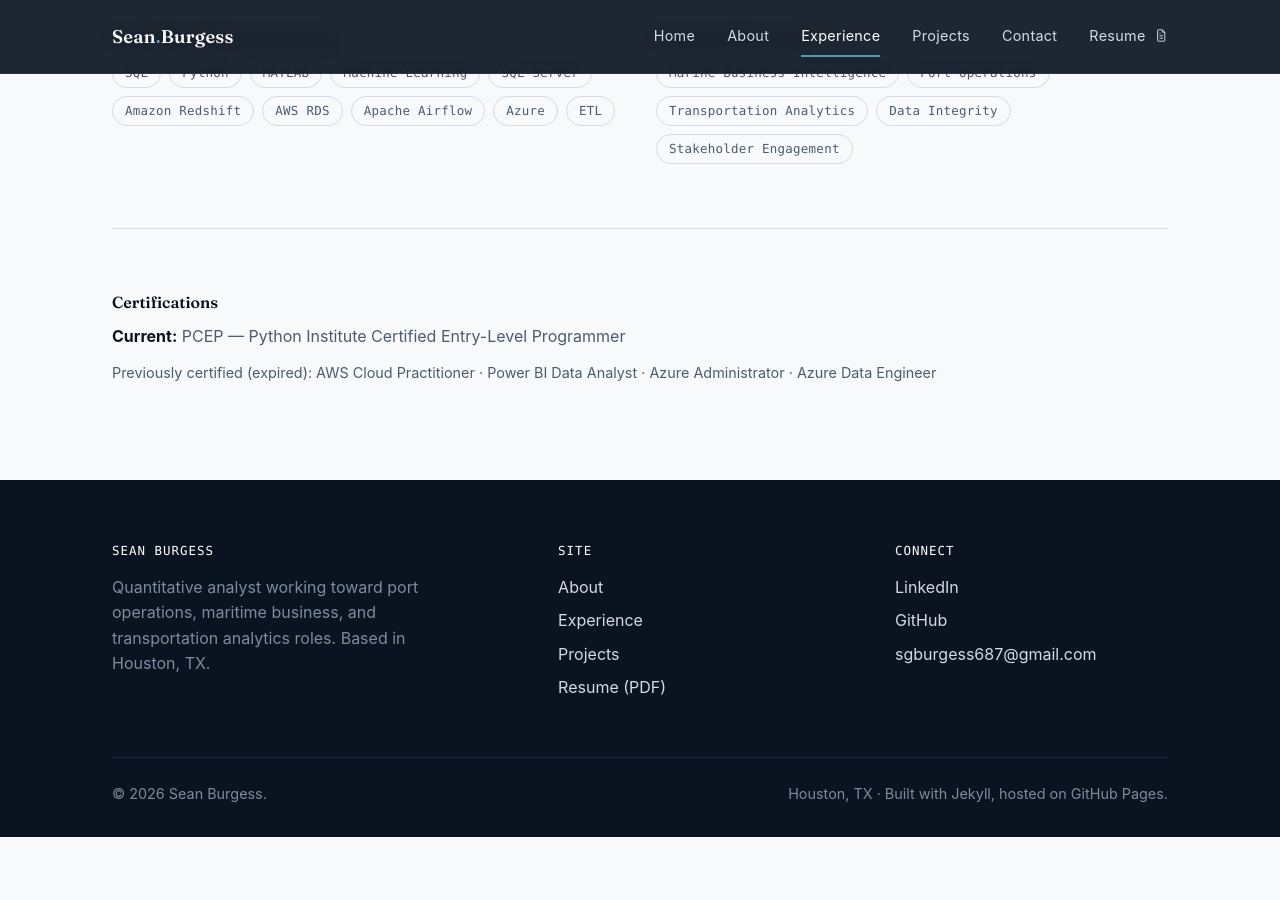
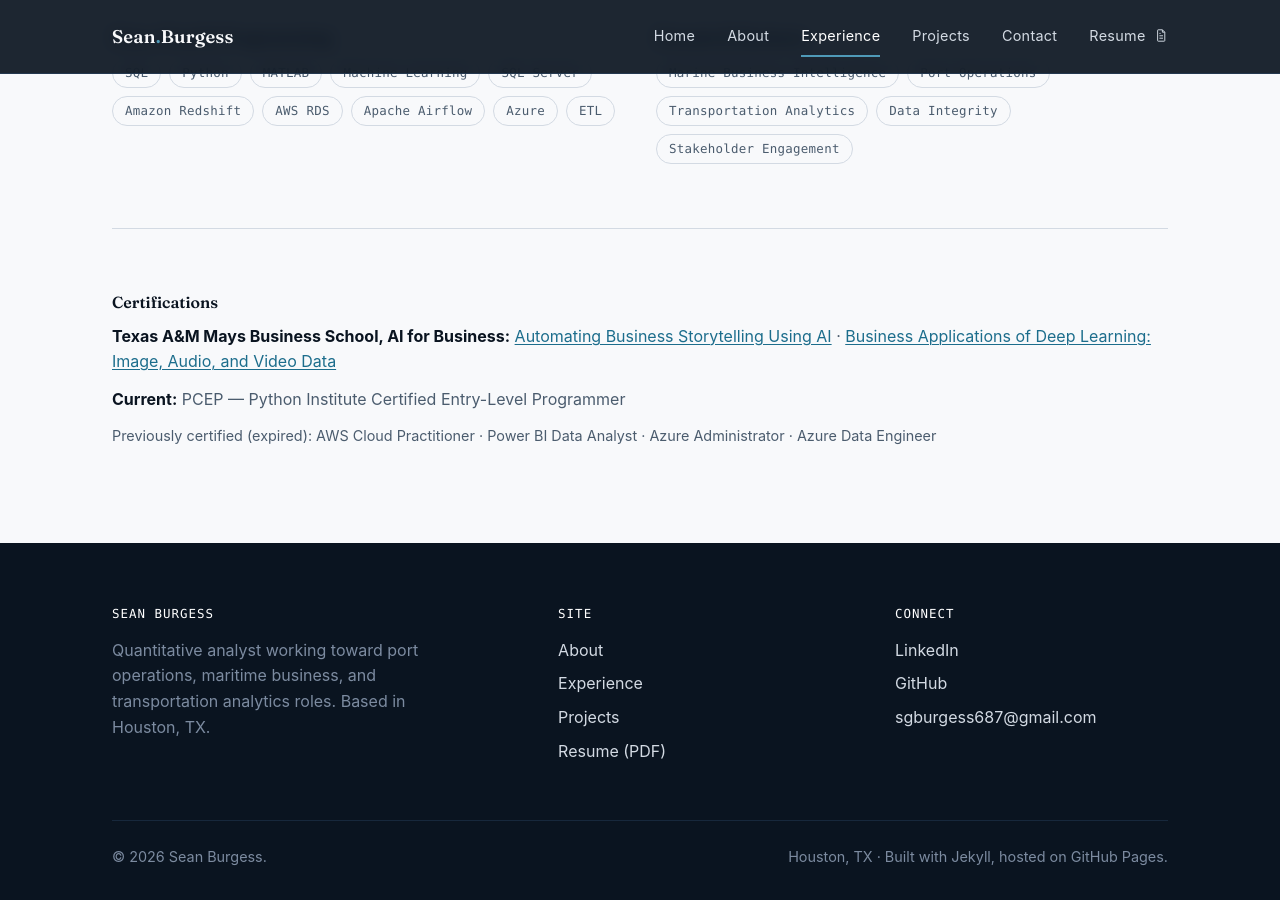
Before and after one commit to sgburgess687/sgburgess687.github.io, a Jekyll site: the page built from experience/index.md, in a window 1280 px wide and 900 px high, scrolled down 3560 px. Built offline with Jekyll 4.4.1, drawn with Linux system fonts in a browser that asks for light colours; before the commit the page ends 4397 px from its top, so only the background shows below that.

Commit message:
Add Mays Business School AI credentials to Certifications
Lists "Automating Business Storytelling Using AI" first, followed by
"Business Applications of Deep Learning: Image, Audio, and Video Data",
each linked to its public Parchment verification page.

Co-Authored-By: Claude Sonnet 5 <noreply@anthropic.com>

```diff
--- a/experience/index.md
+++ b/experience/index.md
@@ -215,6 +215,12 @@ permalink: /experience/
 
     <h4 style="margin-bottom: var(--space-3);">Certifications</h4>
     <p style="color: var(--color-text-muted); margin-bottom: var(--space-3);">
+      <strong style="color: var(--color-text);">Texas A&amp;M Mays Business School, AI for Business:</strong>
+      <a href="https://maysonline.badges.parchment.com/public/credentials/oa1oZMhhTWy8_dGnNoKUUQ" target="_blank" rel="noopener">Automating Business Storytelling Using AI</a>
+      &middot;
+      <a href="https://maysonline.badges.parchment.com/public/credentials/68f3X7sARuas7wKhvJEtsA" target="_blank" rel="noopener">Business Applications of Deep Learning: Image, Audio, and Video Data</a>
+    </p>
+    <p style="color: var(--color-text-muted); margin-bottom: var(--space-3);">
       <strong style="color: var(--color-text);">Current:</strong> PCEP — Python Institute Certified Entry-Level Programmer
     </p>
     <p style="color: var(--color-text-muted); font-size: var(--fs-300);">
```
